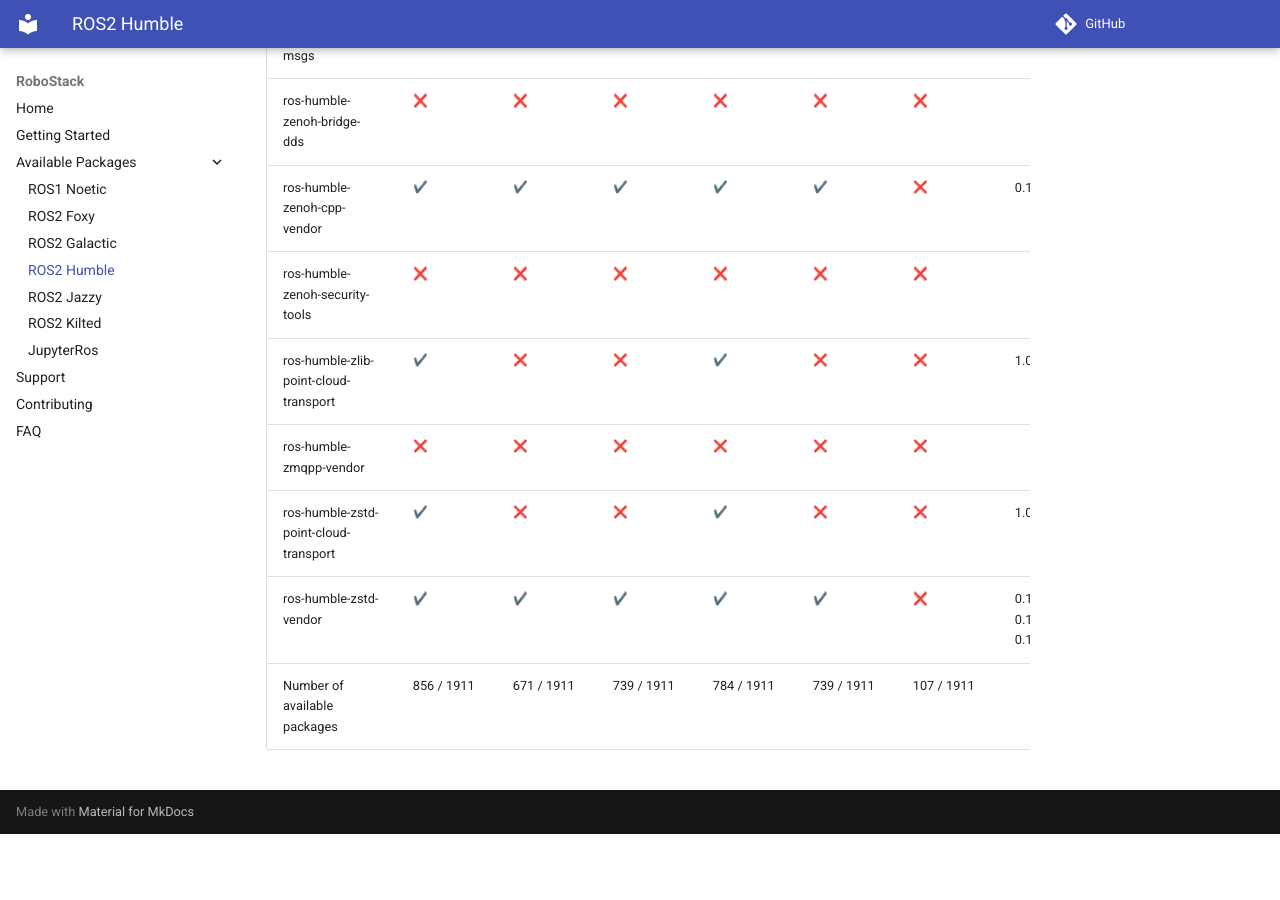
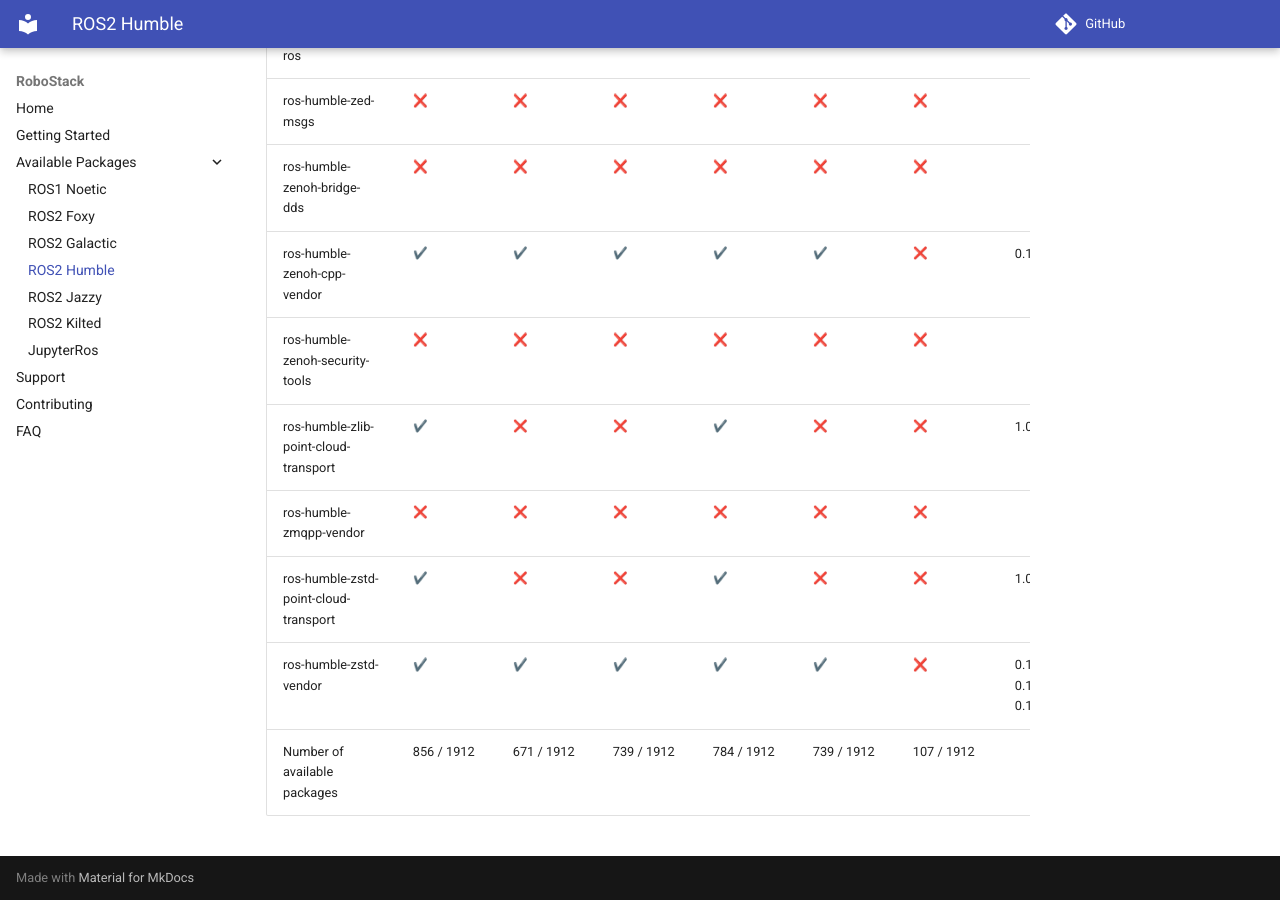
Before and after one commit to RoboStack/robostack.github.io, an MkDocs documentation site: the page built from docs/humble.md, in a window 1280 px wide and 900 px high, scrolled down 151379 px. Built offline with MkDocs 1.6.1 and Material for MkDocs 9.7.7, drawn with Linux system fonts in a browser that asks for light colours; emoji names are drawn with the system emoji font; comment, search, counter and statistics services are not loaded; before the commit the page ends 152213 px from its top, so only the background shows below that.

Commit message:
Update tables

```diff
--- a/docs/humble.md
+++ b/docs/humble.md
@@ -1911,4 +1912,4 @@
 | ros-humble-zmqpp-vendor | :x: { data-sort='0' } | :x: { data-sort='0' } | :x: { data-sort='0' } | :x: { data-sort='0' } | :x: { data-sort='0' } | :x: { data-sort='0' } |   |
 | ros-humble-zstd-point-cloud-transport | :heavy_check_mark: { data-sort='1' } | :x: { data-sort='0' } | :x: { data-sort='0' } | :heavy_check_mark: { data-sort='1' } | :x: { data-sort='0' } | :x: { data-sort='0' } | 1.0.11  |
 | ros-humble-zstd-vendor | :heavy_check_mark: { data-sort='1' } | :heavy_check_mark: { data-sort='1' } | :heavy_check_mark: { data-sort='1' } | :heavy_check_mark: { data-sort='1' } | :heavy_check_mark: { data-sort='1' } | :x: { data-sort='0' } | 0.15.13, 0.15.14, 0.15.2  |
-| Number of available packages |  856 / 1911 | 671 / 1911 | 739 / 1911 | 784 / 1911 | 739 / 1911 | 107 / 1911 |
+| Number of available packages |  856 / 1912 | 671 / 1912 | 739 / 1912 | 784 / 1912 | 739 / 1912 | 107 / 1912 |
```
Also changed, not shown: other parts of docs/humble.md (+1 -0 lines).
